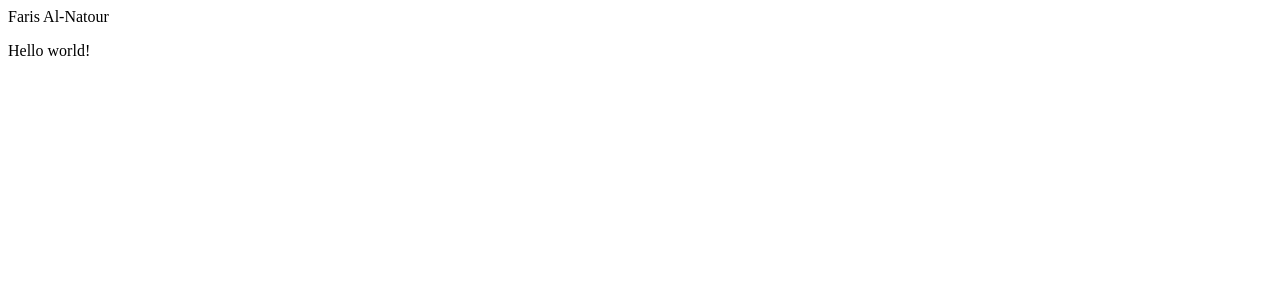
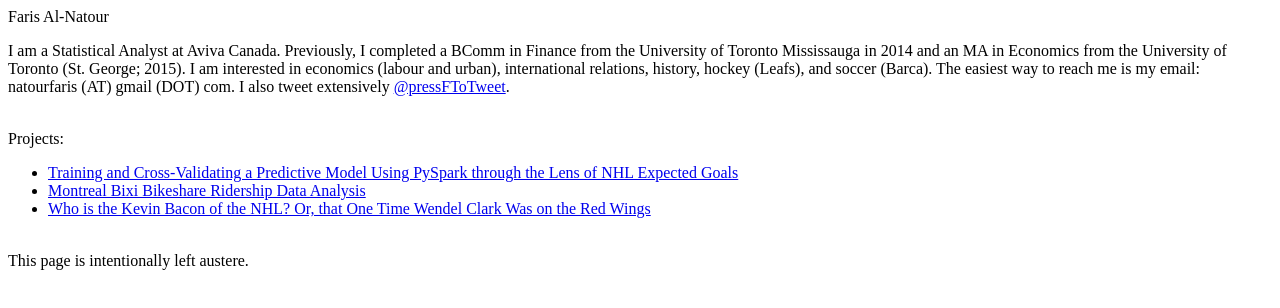
Before and after one commit to natourfaris/natourfaris.github.io, a plain HTML site: page index.html in a window 1280 px wide. Drawn offline with Linux system fonts and the light colour scheme.

Commit message:
First draft

```diff
--- a/index.html
+++ b/index.html
@@ -1,8 +1,16 @@
 <html>
 <body>
 <p>Faris Al-Natour</p>
-<p>Hello world!</p>
-
+<p>I am a Statistical Analyst at Aviva Canada. Previously, I completed a BComm in Finance from the University of Toronto Mississauga in 2014 and an MA in Economics from the University of Toronto (St. George; 2015). I am interested in economics (labour and urban), international relations, history, hockey (Leafs), and soccer (Barca). The easiest way to reach me is my email: natourfaris (AT) gmail (DOT) com. I also tweet extensively <a href="https://twitter.com/pressFToTweet">@pressFToTweet</a>.</p>
+<br>
+Projects:
+<ul>
+  <li><a href="https://github.com/natourfaris/expected_goals">Training and Cross-Validating a Predictive Model Using PySpark through the Lens of NHL Expected Goals</a></li>
+  <li><a href="https://github.com/natourfaris/bixiBikes">Montreal Bixi Bikeshare Ridership Data Analysis</a></li>
+  <li><a href="https://github.com/natourfaris/nhlnetwork">Who is the Kevin Bacon of the NHL? Or, that One Time Wendel Clark Was on the Red Wings</a></li>
+</ul>
+<br>
+This page is intentionally left austere.
 </body>
 
 </html>
```
